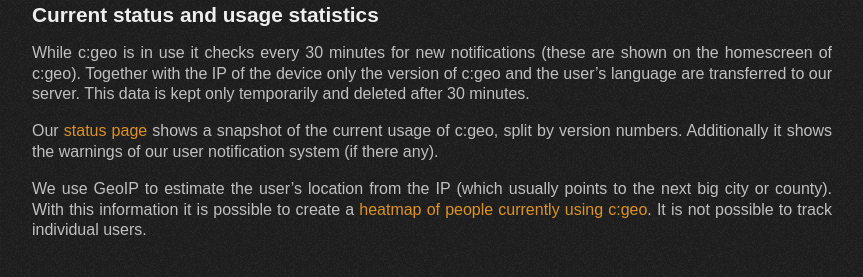
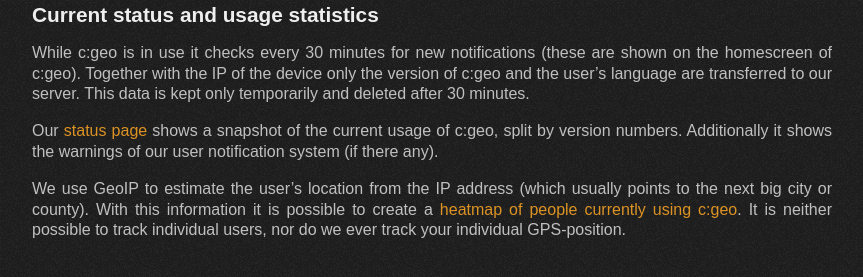
Before and after one commit to cgeo/cgeo.github.io, a Jekyll site: the page built from development.md, in a window 1280 px wide and 900 px high, scrolled down 1021 px, cut to the strip 595-872 px from the top of the window. Shown: the whole strip, without its empty margins (208-1071 px from the left). Built offline with Jekyll 4.4.1, drawn with Linux system fonts in a browser that asks for light colours; some web fonts are replaced.

Commit message:
Better explanation of heatmap data usage

```diff
--- a/development.md
+++ b/development.md
@@ -61,4 +61,4 @@
 
 Our [status page](/status.html) shows a snapshot of the current usage of c:geo, split by version numbers. Additionally it shows the warnings of our user notification system (if there any).
 
-We use GeoIP to estimate the user's location from the IP (which usually points to the next big city or county). With this information it is possible to create a [heatmap of people currently using c:geo](heatmap.html). It is not possible to track individual users.
+We use GeoIP to estimate the user's location from the IP address (which usually points to the next big city or county). With this information it is possible to create a [heatmap of people currently using c:geo](heatmap.html). It is neither possible to track individual users, nor do we ever track your individual GPS-position.
```
